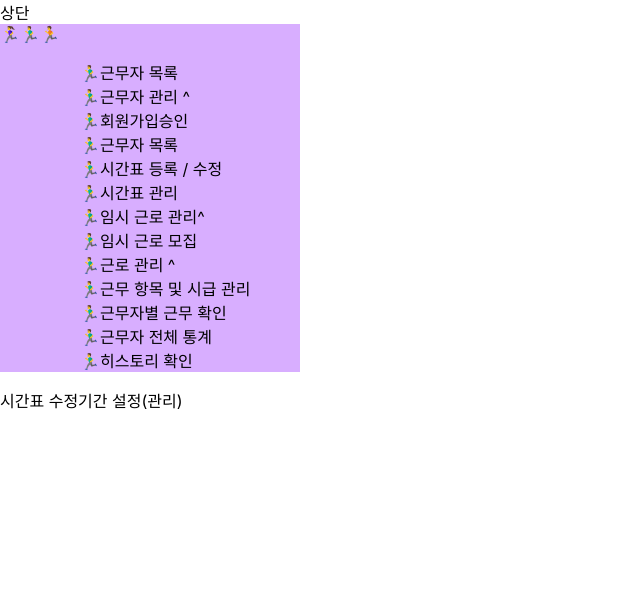
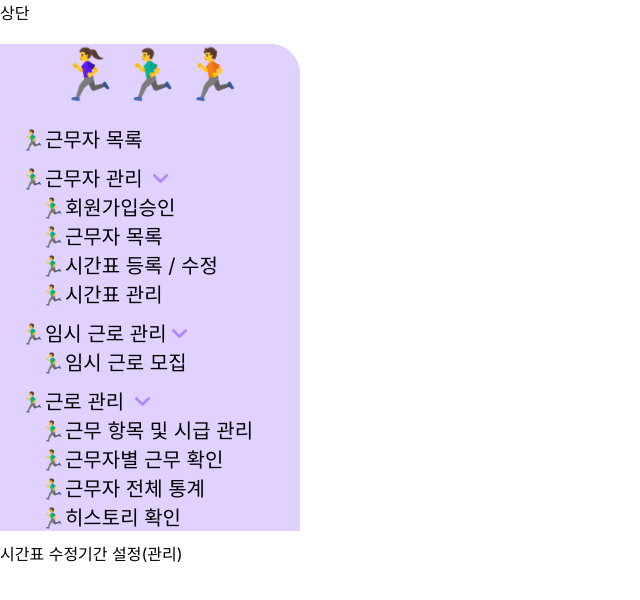
Before and after one commit to CantRunaway/Front-End, a React (Create React App) app: page /schedulemng in a window 1280 px wide. Shown: the top 600 px of the page, without its empty margins (0-640 px from the left). Built offline with nearby package versions, Linux system fonts and the light colour scheme.

Commit message:
fix sideMenu

```diff
--- a/src/etc/components/SideMenu.js
+++ b/src/etc/components/SideMenu.js
@@ -6,6 +6,7 @@ function SideMenu() {
   const [view1, setView1] = useState(true);
   const [view2, setView2] = useState(true);
   const [view3, setView3] = useState(true);
+
 
   return (
     <div className='SideMenu'>
@@ -17,30 +18,46 @@ function SideMenu() {
           <ul className='menu_title'>🏃‍♂️근무자 목록</ul>
           <ul className='menu_title' onClick={() => {setView1(!view1)}}>
             🏃‍♂️근무자 관리 {" "}
-            {view1 ? ' ^' : ' ⌄'}
+            {view1 ? <img className="plus-minus" src="/img/sideplus.png" />
+             :
+             <img className="plus-minus" src="/img/sideminus.png" />}
+
             {view1 &&
             <>
-              <li className='menu_content'>🏃‍♂️회원가입승인</li>
-              <li className='menu_content'>🏃‍♂️근무자 목록</li>
-              <li className='menu_content'>🏃‍♂️시간표 등록 / 수정</li>
-              <li className='menu_content'>🏃‍♂️시간표 관리</li>
+            <li className='menu_contents'>
+                <NavLink to="/userapproval">🏃‍♂️회원가입승인
+                </NavLink>
+              </li>
+              <li className='menu_contents'>🏃‍♂️근무자 목록</li>
+              <li className='menu_contents'>
+                <NavLink to="/:username/scheduleenroll">🏃‍♂️시간표 등록 / 수정
+                </NavLink>
+              </li>
+              <li className='menu_contents'>
+                <NavLink to="/schedulemng">🏃‍♂️시간표 관리
+                </NavLink>
+              </li>
             </>
             }
           </ul>
           <ul className='menu_title' onClick={() => {setView2(!view2)}}>
             🏃‍♂️임시 근로 관리
-            {view2 ? '^' : '⌄'}
-            {view2 && <li className='menu_content'>🏃‍♂️임시 근로 모집</li> }
+            {view2 ? <img className="plus-minus" src="/img/sideplus.png" />
+             :
+             <img className="plus-minus" src="/img/sideminus.png" />}
+            {view2 && <li className='menu_contents'>🏃‍♂️임시 근로 모집</li> }
           </ul>
           <ul className='menu_title' onClick={() => {setView3(!view3)}}>
             🏃‍♂️근로 관리{" "}
-            {view3 ? '^' : '⌄'}
+            {view3 ? <img className="plus-minus" src="/img/sideplus.png" />
+             :
+             <img className="plus-minus" src="/img/sideminus.png" />}
             {view3 &&
             <>
-              <li className='menu_content'>🏃‍♂️근무 항목 및 시급 관리</li>
-              <li className='menu_content'>🏃‍♂️근무자별 근무 확인</li>
-              <li className='menu_content'>🏃‍♂️근무자 전체 통계</li>
-              <li className='menu_content'>🏃‍♂️히스토리 확인 </li>
+              <li className='menu_contents'>🏃‍♂️근무 항목 및 시급 관리</li>
+              <li className='menu_contents'>🏃‍♂️근무자별 근무 확인</li>
+              <li className='menu_contents'>🏃‍♂️근무자 전체 통계</li>
+              <li className='menu_contents'>🏃‍♂️히스토리 확인 </li>
             </>
             }
           </ul>
--- a/src/etc/css/SideMenu.css
+++ b/src/etc/css/SideMenu.css
@@ -1,30 +1,38 @@
 .SideMenu{
     width: 300px;
-    background-color: rgb(216, 174, 255);
+    background-color: #E0D1FF;
+    border-top-right-radius: 30px;
 }
 
 .SideTitle{
-    width: 100%;
-    height: auto;
+    margin: 20px;
+    font-size: 50px;
+    text-align: center;
+}
+
+.plus-minus{
+    margin-left: 5px;
+    width: 15px;
+    height: 15px;
 }
 
 .menu{
-    width: 100%;
-    height: auto;
+    font-size: 20px;
 }
 
 ul{
+    width: 100%;
+    height: 100%;
     list-style: none;
+    padding: 0;
+    margin: 10px;
+    text-decoration-line: none;
 }
 
-.menu_title{
-    width: 100%;
-    height: auto;
+.menu_contents{
+    margin-left: 20px;
 }
-
-
-
-.li{
-    width: 100%;
-    list-style: none;
+a, a:visited {
+    text-decoration: none;
+    color: black;
 }
```
Also changed, not shown: public/img/sideminus.png (added), public/img/sideplus.png (added).
